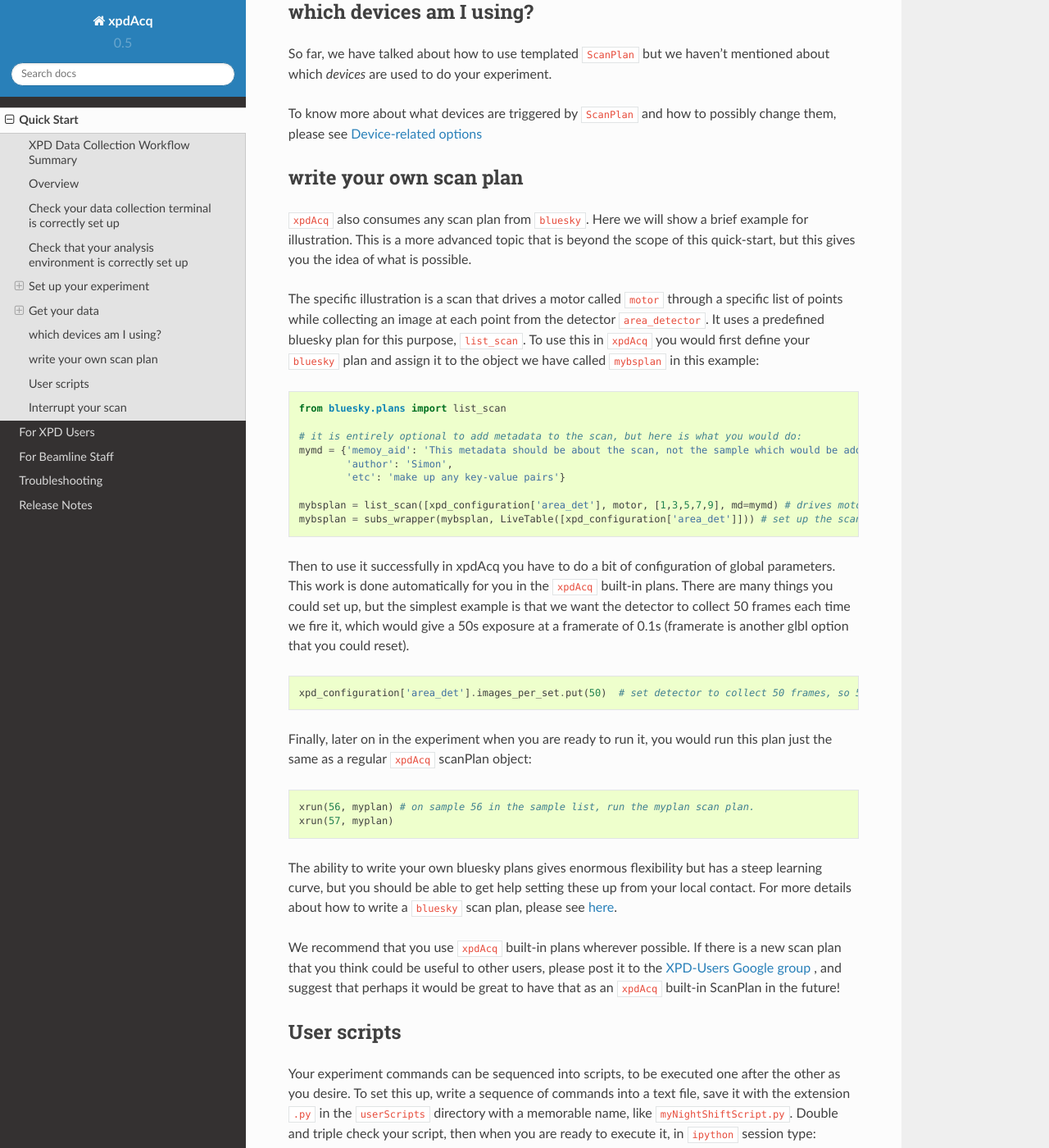
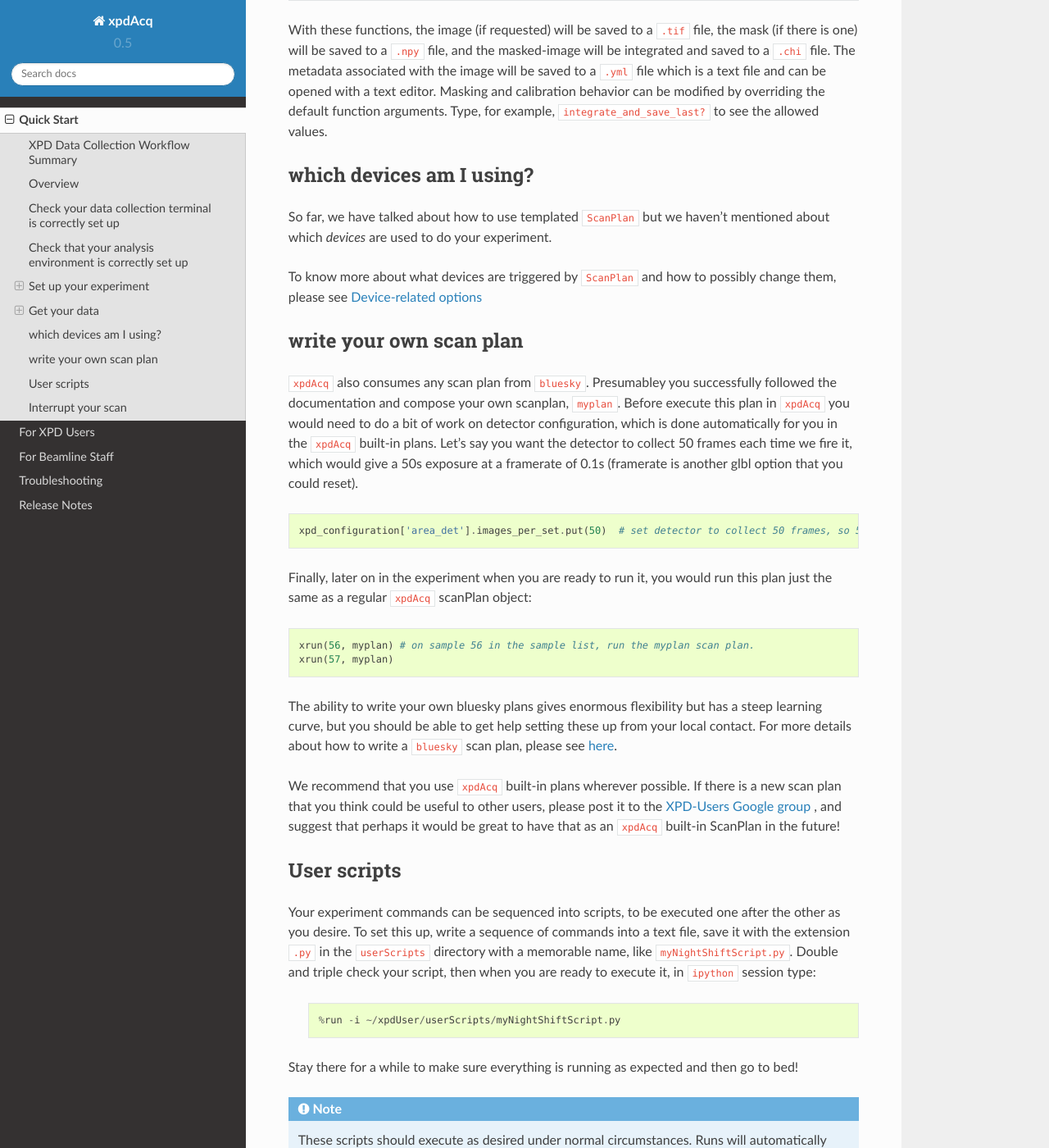
Before and after one commit to xpdAcq/xpdAcq, a Sphinx documentation site: the page built from docs/quickstart.rst, in a window 1280 px wide and 1400 px high, scrolled down 13251 px. Shown: the whole window at 82% size. Built offline with Sphinx 7.4.7 and the Read the Docs theme 2.0.0, drawn with Linux system fonts in a browser that asks for light colours; some of the changed text lies outside the part shown.

Commit message:
DOC: clean quick start wrt new release and workflow

```diff
--- a/docs/quickstart.rst
+++ b/docs/quickstart.rst
@@ -31,21 +31,21 @@
   5. Run your experiment by running ``xrun(<sample>, <scanplan>)``
 
   6. Your data will be automatically saved and visualized via the analysis pipleine.
-  The data will be saved in ``.../xpdUser/tiff_base/<Sample_name_from_spreadsheet>``.
-  The pipeline will visualize the:
-    1. Dark corrected image
-    2. Mask
-    3. I(Q)
-    4. I(tth)
-    5. F(Q)
-    6. G(r)
-  The pipeline will save:
-    1. Dark corrected image (as ``.tiff``)
-    2. Mask (as ``.msk``)
-    3. I(Q) (as ``.chi``)
-    4. I(tth) (as ``.chi``)
-    5. G(r) (as ``.gr``)
-    6. calibration (as ``.poni``, if applicable)
+    The data will be saved in ``.../xpdUser/tiff_base/<Sample_name_from_spreadsheet>``.
+    The pipeline will visualize the:
+      1. Dark corrected image
+      2. Mask
+      3. I(Q)
+      4. I(tth)
+      5. F(Q)
+      6. G(r)
+    The pipeline will save:
+      1. Dark corrected image (as ``.tiff``)
+      2. Mask (as ``.msk``)
+      3. I(Q) (as ``.chi``)
+      4. I(tth) (as ``.chi``)
+      5. G(r) (as ``.gr``)
+      6. calibration (as ``.poni``, if applicable)
 
 These and many more things are explained below and elsewhere in the documentation.
 
@@ -66,7 +66,9 @@
 The heart of ``xpdAcq`` is the ``xrun()`` function which  you will type to collect data, giving it as "arguments" (i.e., within the
 parentheses) information
 about the sample being run and the scan parameters, so it knows what to do.  This will execute the scan and save the results
-(both data and metadata) to NSLS-II databases.  To get your data you will then type ``save_last_tiff()``, or if you have already
+(both data and metadata) to NSLS-II databases.  In general, your
+experiment data will be saved via the analysis pipleine but if you wish
+to manually save the data, you can still type ``save_last_tiff()``, or if you have already
 calibrated the instrument (and we strongly encourage you to do this first!) ``integrate_and_save_last()`` which will save the
 images, but also 1D integrated patterns that you could do Rietveld refinement or PDF analysis on right away.  The data are saved in your
 own special directories, ``.../xpdUser/tiff_base/<sample-name>`` where you can go to visualize them using ``SrXgui`` for the tiff images
@@ -285,7 +294,7 @@
 at analysis time, but if this mask works well, it will save you a lot of time later if
 you do this step now.
 
-You can look at the 2D image with and without the mask in SrXgui.
+You can look at the 2D image with and without the mask in ``SrXgui``.
 You can load the mask file by clicking the 'folder' icon by the "Mask file" field
 in SrXgui, navigating
 to the ``.../xpdUser/config_base`` folder and click `choose`.  If you do not see any files
@@ -419,7 +428,7 @@
 .. _def_scanplan:
 
 4.b Define your own xpdAcq ScanPlans
-"""""""""""""""""""""""""""""""""""
+""""""""""""""""""""""""""""""""""""
 
 xpdAcq can consume any bluesky Plan, but these can be challenging for the beginner to make, and beyond the scope of this
 quickstart.  Please see the Bluesky documentation for more details on defining bluesky Plans.
@@ -448,7 +457,7 @@
 
 
 4.c measure your background file
-"""""""""""""""""""""""""""""""
+""""""""""""""""""""""""""""""""
 
 This step is not required at this point, but it is recommended.
 The background-to-sample association is made in the Excel sample spreadsheet.
@@ -599,31 +608,13 @@
 write your own scan plan
 ------------------------
 
-``xpdAcq`` also consumes any scan plan from ``bluesky``. Here we will show a brief example
-for illustration. This is a more advanced topic that is beyond the scope of this quick-start,
-but this gives you the idea of what is possible.
-
-The specific illustration is a scan that drives a motor called ``motor`` through a specific list of points while collecting
-an image at each point from the detector ``area_detector``.  It uses a predefined bluesky
-plan for this purpose, ``list_scan``.  To use this in ``xpdAcq`` you would first define your ``bluesky`` plan
-and assign it to the object we have called ``mybsplan`` in this example:
-
-.. code-block:: python
-
-  from bluesky.plans import list_scan
-
-  # it is entirely optional to add metadata to the scan, but here is what you would do:
-  mymd = {'memoy_aid': 'This metadata should be about the scan, not the sample which would be added when the scanplan is run',
-          'author': 'Simon',
-          'etc': 'make up any key-value pairs'}
-
-  mybsplan = list_scan([xpd_configuration['area_det'], motor, [1,3,5,7,9], md=mymd) # drives motor to postions 1,3,5,7,9 and fires area_detector at each position
-  mybsplan = subs_wrapper(mybsplan, LiveTable([xpd_configuration['area_det']])) # set up the scan so LiveTable will give updates on how the scan is progressing
-
-Then to use it successfully in xpdAcq you have to do a bit of configuration of global parameters.  This work is done
-automatically for you in the ``xpdAcq`` built-in plans.  There are many things you could set up, but the simplest example
-is that we want the detector to collect 50 frames each time we fire it, which would give a 50s exposure at a framerate of 0.1s (framerate
-is another glbl option that you could reset).
+``xpdAcq`` also consumes any scan plan from ``bluesky``. Presumabley
+you successfully followed the documentation and compose your own scanplan,
+``myplan``. Before execute this plan in ``xpdAcq`` you would  need to do
+a bit of work on detector configuration, which is done automatically
+for you in the ``xpdAcq`` built-in plans. Let's say you want the detector to
+collect 50 frames each time we fire it, which would give a 50s exposure at a
+framerate of 0.1s (framerate is another glbl option that you could reset).
 
 .. code-block:: python
 
@@ -663,13 +654,14 @@
 
     %run -i ~/xpdUser/userScripts/myNightShiftScript.py
 
-  Stay there for a while to make sure everything is running as expected and then go to bed!
+Stay there for a while to make sure everything is running as expected and then go to bed!
 
 .. Note::
-These scripts should execute as desired under normal circumstances.  Runs will automatically pause if
-there is a beam-dump and then resume, for example.  However, there are some situations where the scans
-can be tricked into hanging, or continuing to run without scans completing, so please check your data
-carefully.  We are working on solutions for these edge cases.
+
+  These scripts should execute as desired under normal circumstances.  Runs will automatically pause if
+  there is a beam-dump and then resume, for example.  However, there are some situations where the scans
+  can be tricked into hanging, or continuing to run without scans completing, so please check your data
+  carefully.  We are working on solutions for these edge cases.
 
 .. _cancel_scan:
 
```
Also changed, not shown: other parts of docs/quickstart.rst (+7 -0 lines).
